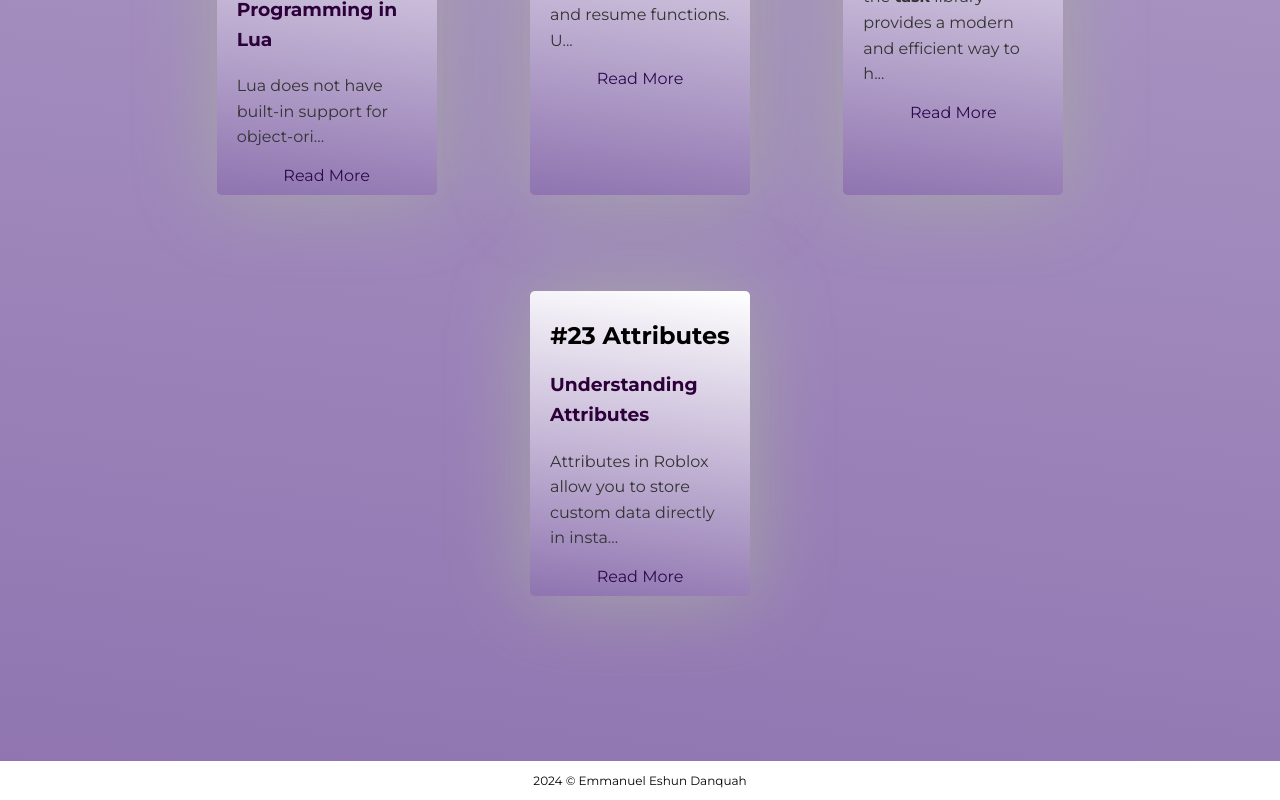
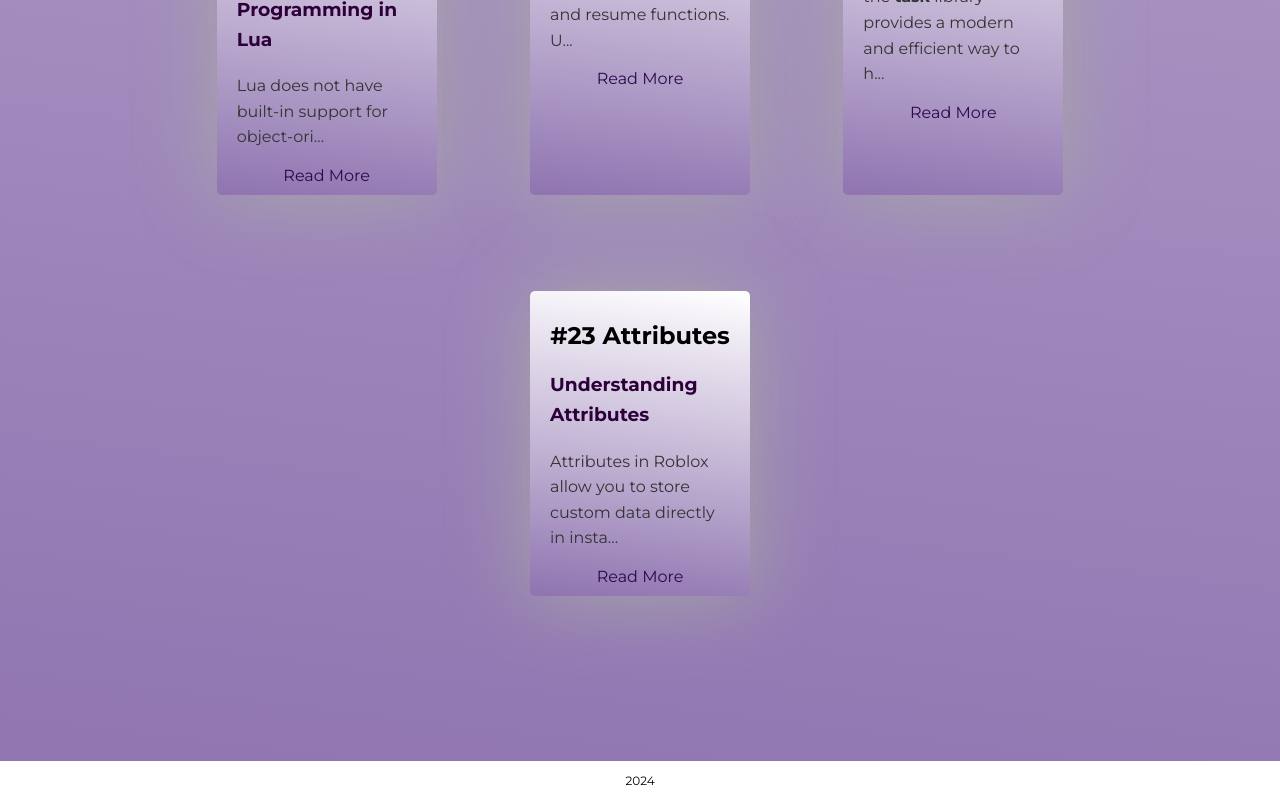
Before and after one commit to defjunior/portfolio, a React (Create React App) app: page / in a window 1280 px wide. Shown: the part 3653-4453 px from the top of the page. Built offline with nearby package versions, Linux system fonts and the light colour scheme.

Commit message:
Change footer text to only show the year
Updated footer text to only display the year.

```diff
--- a/src/Footer.js
+++ b/src/Footer.js
@@ -3,7 +3,7 @@ function Footer() {
     return (
         <div className ="Footer">
             <nav className='info'>
-                <p>2024 © Emmanuel Eshun Danquah</p>
+                <p>2024</p>
             </nav>
 
         </div>
```
